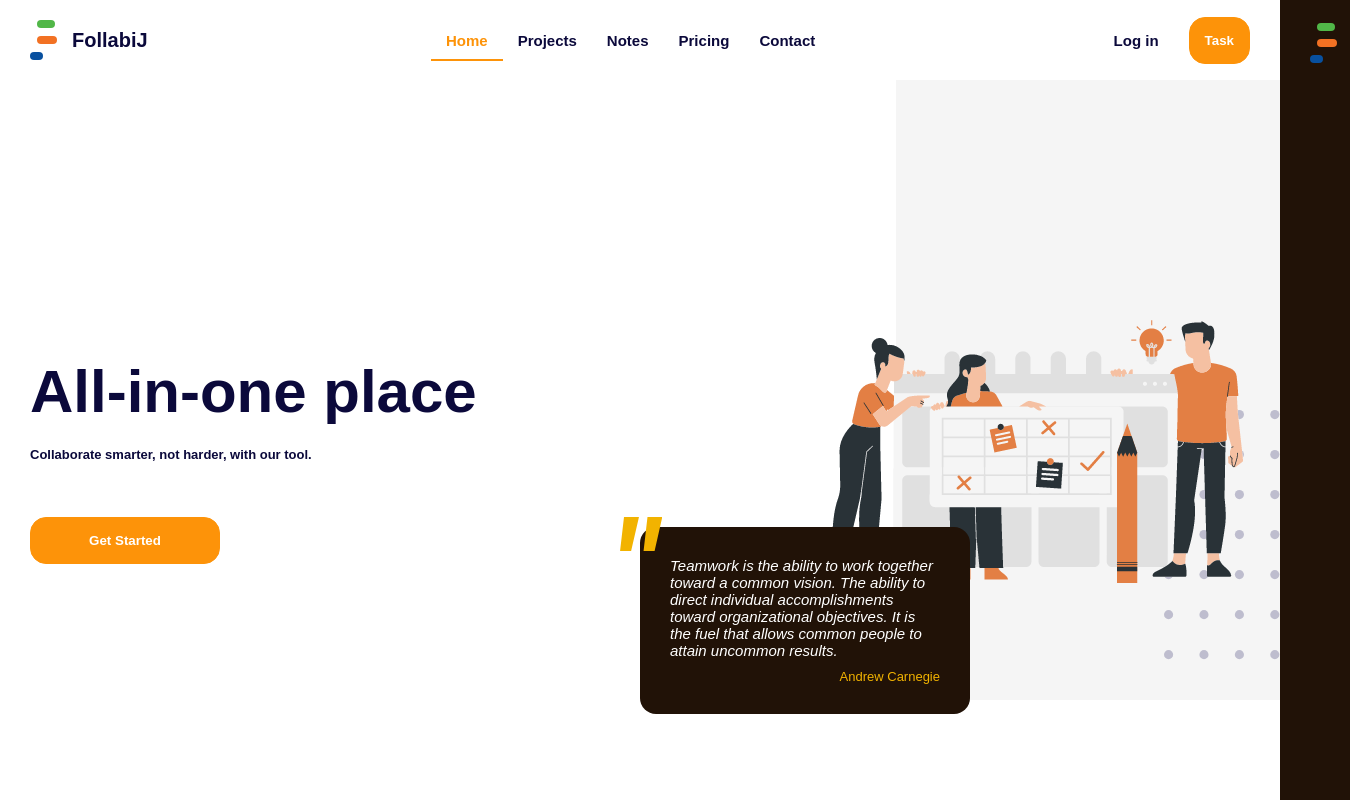
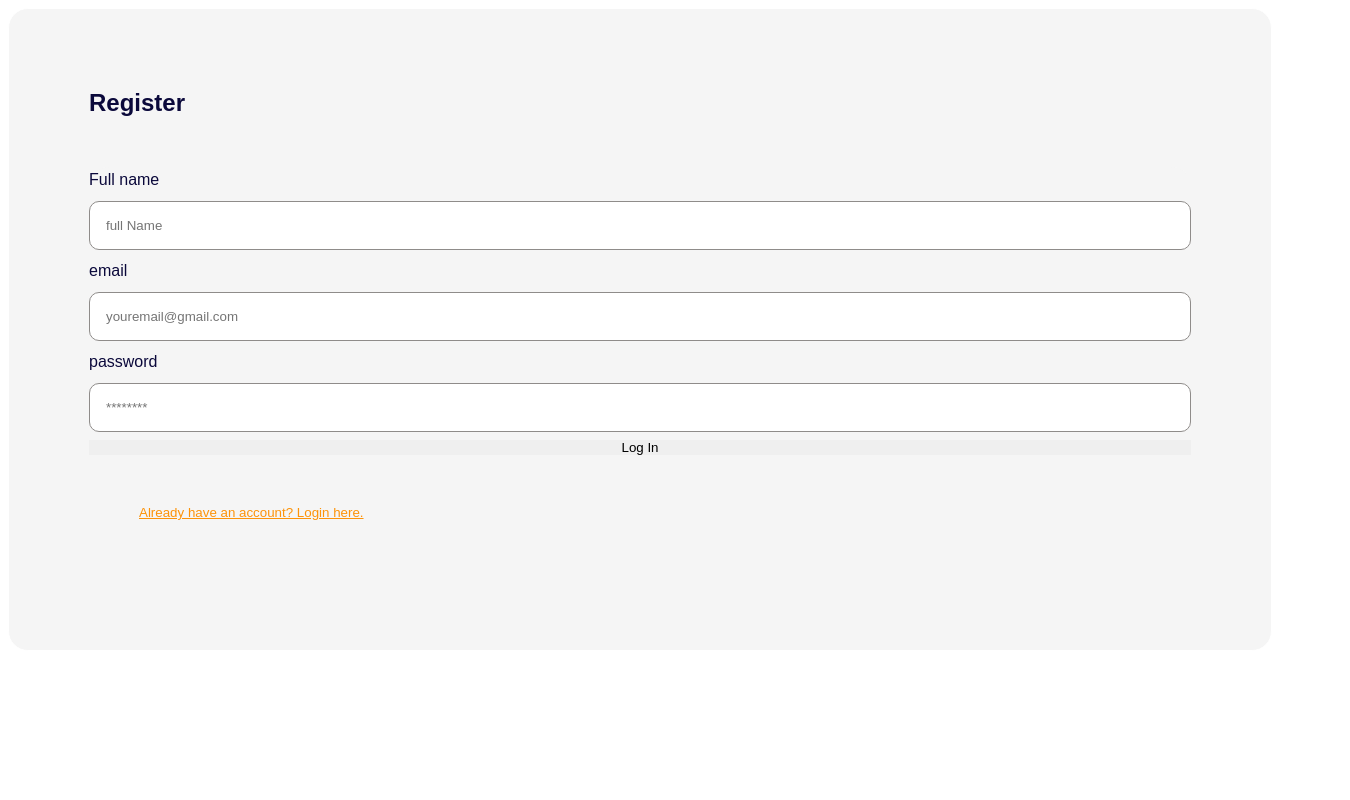
Before and after one commit to giangnvthe/Giang_FE, a React (Create React App) app: page /register in a window 1280 px wide. Shown: the top 800 px of the page, 1350 px wide, since content can reach past the window. Built offline with nearby package versions, Linux system fonts and the light colour scheme.

Commit message:
Add Register

```diff
--- a/src/App.js
+++ b/src/App.js
@@ -4,6 +4,7 @@ import React from "react";
 //import Landing from "./screens/Landing.jsx";
 import Landing from "./screens/Landing.jsx";
 import Login from "./screens/Login.jsx";
+import Register  from "./screens/Register.jsx";
 
 //Library
 import {
@@ -29,10 +30,17 @@ export default function App() {
             <Login />
           </Route>
 
+          {/* Register */}
+          <Route path="/register">
+            <Register />
+          </Route>
+
+
           {/* Landing */}
-          <Route path="/">
+          <Route exact path="/">
             <Landing />
           </Route>
+
 
         </Switch>
       </Router>
--- a/src/screens/Login.jsx
+++ b/src/screens/Login.jsx
@@ -64,7 +64,11 @@ export default function Login(props) {
             <FullButton title="Get Started" />
 
           </form>
-          <button className="link-btn " onClick={(emailValidation) => props.onFormSwitch('register')}>Don't have an account?  <span className="semiBold"> Register here.</span></button>
+          <RouterLink to="/register">
+            <button className="link-btn " onClick={(emailValidation) => props.onFormSwitch('register')}>Don't have an account?  <span className="semiBold"> Register here.</span></button>
+
+              </RouterLink>
+          {/* <button className="link-btn " onClick={(emailValidation) => props.onFormSwitch('register')}>Don't have an account?  <span className="semiBold"> Register here.</span></button> */}
         </div>
       </div>
     </>
--- /dev/null
+++ b/src/screens/Register.jsx
@@ -0,0 +1,35 @@
+import React, { useState } from "react";
+import '../style/login.css'
+import { Link as RouterLink } from "react-router-dom";
+import axios from "axios";
+
+export default function Register(props) {
+    const [email, setEmail] = useState('');
+    const [pass, setPass] = useState('');
+    const [name, setName] = useState('');
+
+    const handleSubmit = (e) => {
+        e.preventDefault();
+        console.log(email);
+    }
+
+    return (
+        <div className="auth-form-container">
+            <h2>Register</h2>
+        <form className="register-form" onSubmit={handleSubmit}>
+            <label htmlFor="name">Full name</label>
+            <input value={name} name="name" onChange={(e) => setName(e.target.value)} id="name" placeholder="full Name" />
+            <label htmlFor="email">email</label>
+            <input value={email} onChange={(e) => setEmail(e.target.value)}type="email" placeholder="youremail@gmail.com" id="email" name="email" />
+            <label htmlFor="password">password</label>
+            <input value={pass} onChange={(e) => setPass(e.target.value)} type="password" placeholder="********" id="password" name="password" />
+            <button type="submit">Log In</button>
+        </form>
+
+        <RouterLink to="/login">
+        <button className="link-btn" onClick={() => props.onFormSwitch('login')}>Already have an account? Login here.</button>
+              </RouterLink>
+
+    </div>
+    )
+}
```
